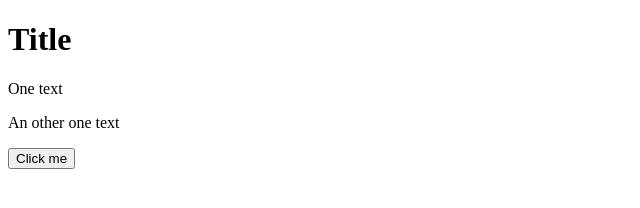
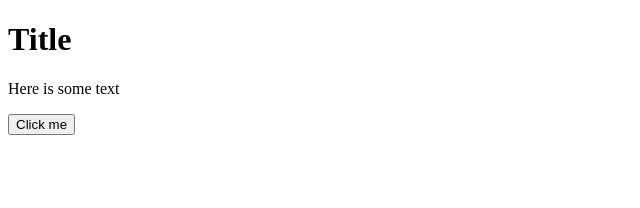
Before and after one commit to piochelepiotr/piochelepiotr.github.io, a plain HTML site: page index.html in a window 1280 px wide. Shown: the whole page, without its empty margins (0-640 px from the left). Drawn offline with nearby package versions, Linux system fonts and the light colour scheme.

Commit message:
One change.

```diff
--- a/index.html
+++ b/index.html
@@ -16,8 +16,7 @@
     </head>
     <body>
         <h1>Title</h1>
-        <p>One text</p>
-        <p>An other one text</p>
+        <p>Here is some text</p>
         <button>Click me</button>
     </body>
 </html>
```
